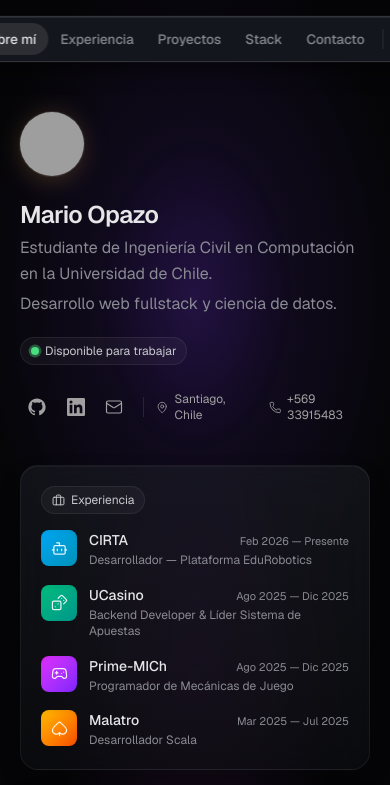
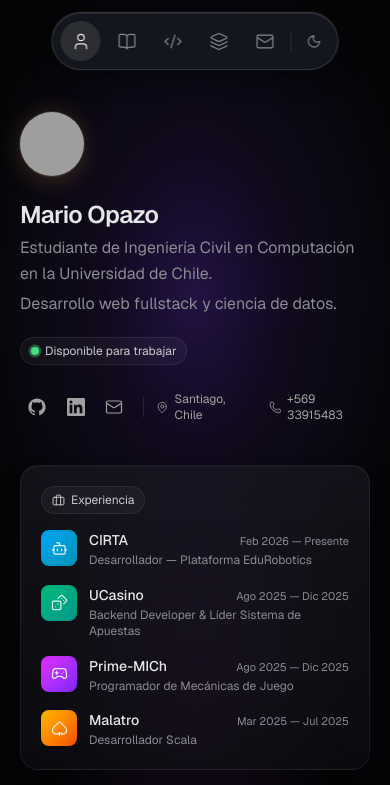
Before and after one commit to zeckless/Portafolio-Mario, a Next.js app: page / in a window 390 px wide. Shown: the top 785 px of the page. Built offline with nearby package versions, Linux system fonts and the light colour scheme; grey boxes are pictures that could not be loaded.

Commit message:
fix mobile nab

```diff
--- a/app/components/Navbar.tsx
+++ b/app/components/Navbar.tsx
@@ -1,18 +1,22 @@
 "use client";
 
 import { useEffect, useRef, useState } from "react";
-import { Sun, Moon, Monitor } from "lucide-react";
+import { Sun, Moon, Monitor, User, BookOpen, Code2, Layers, Mail } from "lucide-react";
 import { useTheme, type ThemeMode } from "../context/ThemeContext";
 
 const navItems = [
-  { label: "Sobre mí",    href: "#about" },
-  { label: "Experiencia", href: "#experience" },
-  { label: "Proyectos",   href: "#projects" },
-  { label: "Stack",       href: "#stack" },
-  { label: "Contacto",    href: "#contact" },
+  { label: "Sobre mí",    href: "#about",      icon: User },
+  { label: "Experiencia", href: "#experience",  icon: BookOpen },
+  { label: "Proyectos",   href: "#projects",    icon: Code2 },
+  { label: "Stack",       href: "#stack",       icon: Layers },
+  { label: "Contacto",    href: "#contact",     icon: Mail },
 ];
 
-const themeOptions: { value: ThemeMode; label: string; icon: React.ComponentType<{ size?: number; strokeWidth?: number }> }[] = [
+const themeOptions: {
+  value: ThemeMode;
+  label: string;
+  icon: React.ComponentType<{ size?: number; strokeWidth?: number }>;
+}[] = [
   { value: "light",  label: "Light",  icon: Sun },
   { value: "dark",   label: "Dark",   icon: Moon },
   { value: "system", label: "System", icon: Monitor },
@@ -20,7 +24,7 @@ const themeOptions: { value: ThemeMode; label: string; icon: React.ComponentType
 
 export default function Navbar() {
   const { mode, setMode } = useTheme();
-  const [open, setOpen] = useState(false);
+  const [open, setOpen]   = useState(false);
   const [active, setActive] = useState("about");
   const dropdownRef = useRef<HTMLDivElement>(null);
 
@@ -39,7 +43,6 @@ export default function Navbar() {
   useEffect(() => {
     const ids = ["about", "experience", "projects", "stack", "contact"];
     const observers: IntersectionObserver[] = [];
-
     ids.forEach((id) => {
       const el = document.getElementById(id);
       if (!el) return;
@@ -50,30 +53,44 @@ export default function Navbar() {
       obs.observe(el);
       observers.push(obs);
     });
-
     return () => observers.forEach((o) => o.disconnect());
   }, []);
 
-  const ThemeIcon =
-    mode === "light" ? Sun : mode === "dark" ? Moon : Monitor;
+  const ThemeIcon = mode === "light" ? Sun : mode === "dark" ? Moon : Monitor;
 
   return (
-    <nav className="fixed top-4 left-1/2 -translate-x-1/2 z-50">
-      <div className="navbar-pill flex items-center px-1.5 py-1.5">
-        {/* Nav links */}
+    <nav className="fixed top-3 left-1/2 -translate-x-1/2 z-50">
+      <div className="navbar-pill flex items-center px-2 py-2">
+
+        {/* ── DESKTOP: text links ── */}
+        <div className="hidden sm:flex items-center">
           {navItems.map(({ label, href }) => {
-          const id = href.replace("#", "");
-          const isActive = active === id;
+            const isActive = active === href.replace("#", "");
+            return (
+              <a key={label} href={href} className={`navbar-link${isActive ? " active" : ""}`}>
+                {label}
+              </a>
+            );
+          })}
+        </div>
+
+        {/* ── MOBILE: icon links ── */}
+        <div className="flex sm:hidden items-center gap-1.5">
+          {navItems.map(({ label, href, icon: Icon }) => {
+            const isActive = active === href.replace("#", "");
             return (
               <a
                 key={label}
                 href={href}
-              className={`navbar-link${isActive ? " active" : ""}`}
+                aria-label={label}
+                title={label}
+                className={`navbar-icon-btn${isActive ? " active" : ""}`}
               >
-              {label}
+                <Icon size={19} strokeWidth={1.5} />
               </a>
             );
           })}
+        </div>
 
         {/* Divider */}
         <span className="navbar-divider" />
--- a/app/globals.css
+++ b/app/globals.css
@@ -285,6 +285,21 @@ html.light .navbar-pill {
   white-space: nowrap;
 }
 
+@media (max-width: 480px) {
+  .navbar-link {
+    padding: 5px 8px;
+    font-size: 12px;
+  }
+  .navbar-theme-btn {
+    height: 28px;
+    width: 28px;
+    flex-shrink: 0;
+  }
+  .navbar-divider {
+    margin: 0 3px;
+  }
+}
+
 .navbar-link:hover {
   color: #e6e6e9;
   background: rgba(255, 255, 255, 0.07);
@@ -308,6 +323,34 @@ html.light .navbar-link.active { color: #111113; background: rgba(0, 0, 0, 0.07)
 }
 
 html.light .navbar-divider { background: rgba(0, 0, 0, 0.10); }
+
+/* Mobile icon buttons */
+.navbar-icon-btn {
+  height: 40px;
+  width: 40px;
+  display: inline-flex;
+  align-items: center;
+  justify-content: center;
+  border-radius: 999px;
+  color: #8a8a93;
+  text-decoration: none;
+  transition: color 150ms ease, background 150ms ease;
+  flex-shrink: 0;
+}
+
+.navbar-icon-btn:hover {
+  color: #e6e6e9;
+  background: rgba(255, 255, 255, 0.07);
+}
+
+.navbar-icon-btn.active {
+  color: #e6e6e9;
+  background: rgba(255, 255, 255, 0.10);
+}
+
+html.light .navbar-icon-btn { color: #6b6b74; }
+html.light .navbar-icon-btn:hover { color: #111113; background: rgba(0, 0, 0, 0.05); }
+html.light .navbar-icon-btn.active { color: #111113; background: rgba(0, 0, 0, 0.07); }
 
 .navbar-theme-btn {
   height: 32px;
```
Lines whose indentation alone changed are shown as unchanged.
